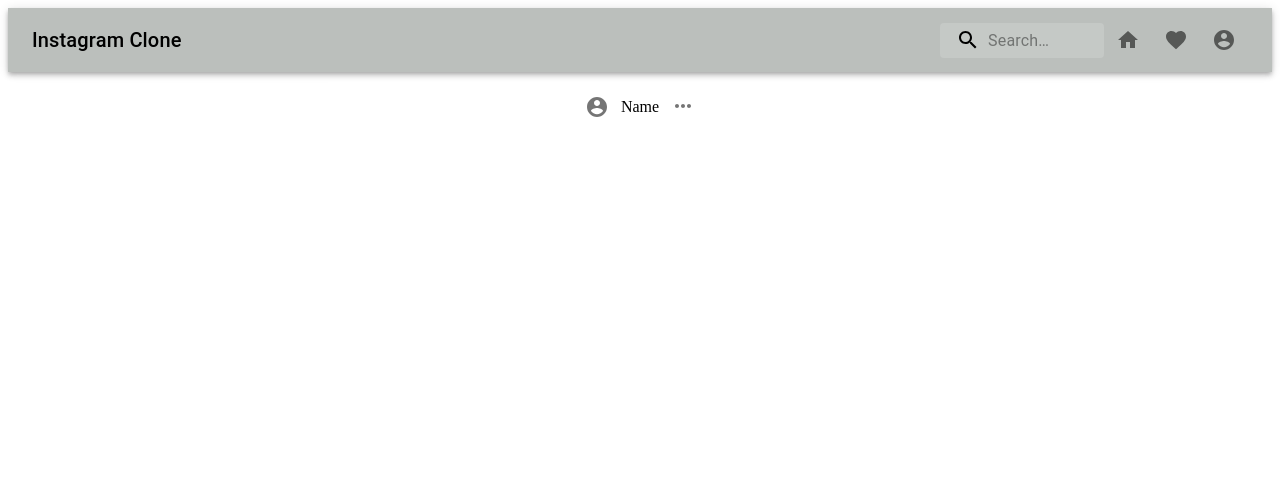
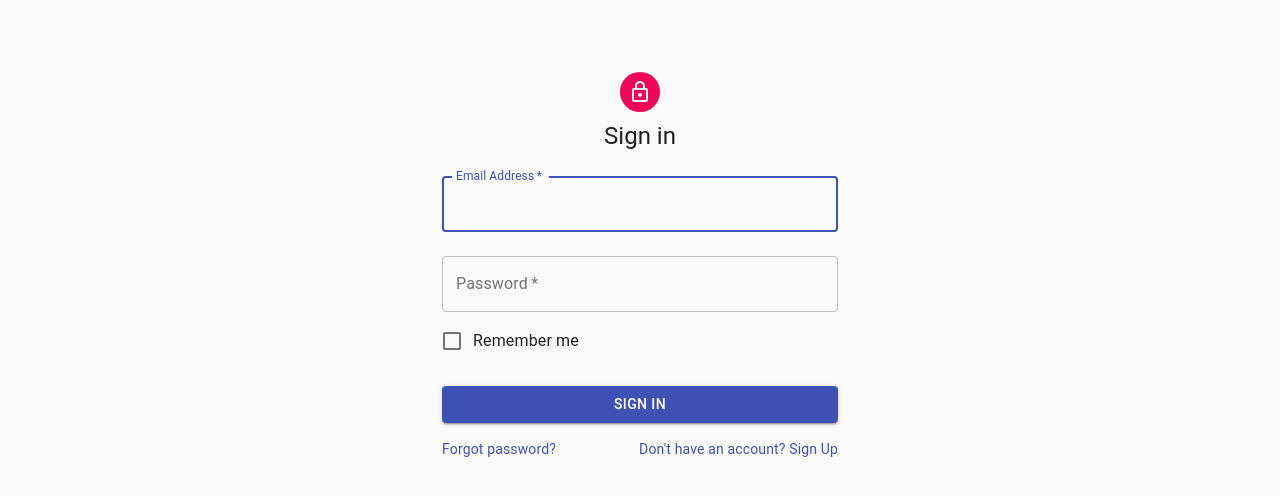
Before and after one commit to CristiCeban/instagram-clone, a React app in the folder client/: page / in a window 1280 px wide. Shown: the top 496 px of the page. Built offline with nearby package versions, Linux system fonts and the light colour scheme; the HTML template or start-up script is replaced by a standard one.

Commit message:
register screen

```diff
--- a/client/package.json
+++ b/client/package.json
@@ -17,6 +17,7 @@
     "@types/react-router-dom": "^5.1.6",
     "@types/yup": "^0.29.9",
     "aphrodite": "^2.4.0",
+    "axios": "^0.21.0",
     "formik": "^2.2.5",
     "react": "^16.14.0",
     "react-activity": "^1.2.2",
--- a/client/src/navigation/Navigation.tsx
+++ b/client/src/navigation/Navigation.tsx
@@ -8,6 +8,7 @@ import {useSelector} from "react-redux";
 import {ApplicationState} from "../redux/reducers";
 import Main from "../screens/main/Main";
 import NavBar from "../components/navBar/NavBar";
+import RegisterScreen from "../screens/auth/RegisterScreen";
 
 
 const Navigation = () => {
@@ -15,7 +16,7 @@ const Navigation = () => {
     return (
         <Router>
             <Route exact path={'/'} render={() =>(
-                isLogged ?
+                !isLogged ?
                     <Route component={AuthScreen}/>
                 :
                     <>
@@ -24,6 +25,26 @@ const Navigation = () => {
                     </>
                 )
             }/>
+            <Route exact path={'/signIn'} render={() =>(
+                !isLogged ?
+                    <Route component={AuthScreen}/>
+                    :
+                    <>
+                        <NavBar/>
+                        <Route component={Main}/>
+                    </>
+            )
+            }/>
+            <Route exact path={'/signUp'} render={()=>(
+                !isLogged ?
+                    <Route component={RegisterScreen}/>
+                    :
+                    <>
+                        <NavBar/>
+                        <Route component={Main}/>
+                    </>
+            )
+            }/>
         </Router>
     )
 }
--- a/client/src/screens/auth/AuthScreen.tsx
+++ b/client/src/screens/auth/AuthScreen.tsx
@@ -13,6 +13,7 @@ import LockOutlinedIcon from '@material-ui/icons/LockOutlined';
 import Typography from '@material-ui/core/Typography';
 import { makeStyles } from '@material-ui/core/styles';
 import Container from '@material-ui/core/Container';
+// @ts-ignore
 import { Bounce } from 'react-activity';
 import 'react-activity/dist/react-activity.css';
 import * as yup from 'yup'
@@ -44,7 +45,7 @@ const AuthScreen = () =>{
     const formikRef = useRef(null);
 
 
-    const signUp = () => {
+    const onSignIn= () => {
         dispatch(onLogin({email : 'a',password : 'a'}))
     }
 
@@ -102,7 +103,7 @@ const AuthScreen = () =>{
                                     variant="contained"
                                     color="primary"
                                     className={classes.submit}
-                                    onClick={signUp}
+                                    onClick={onSignIn}
                                 >
                                      <div style={{minHeight:25}}>
                                          {inProgress ?
@@ -120,7 +121,7 @@ const AuthScreen = () =>{
                                         </Link>
                                     </Grid>
                                     <Grid item>
-                                        <Link href="#" variant="body2">
+                                        <Link href="/signUp" variant="body2">
                                             {"Don't have an account? Sign Up"}
                                         </Link>
                                     </Grid>
--- /dev/null
+++ b/client/src/screens/auth/RegisterScreen.tsx
@@ -0,0 +1,179 @@
+import React, {useRef} from "react";
+import * as yup from "yup";
+import {makeStyles} from "@material-ui/core/styles";
+import {useDispatch, useSelector} from "react-redux";
+import {ApplicationState} from "../../redux/reducers";
+import Container from "@material-ui/core/Container";
+import {Formik} from "formik";
+import CssBaseline from "@material-ui/core/CssBaseline";
+import Avatar from "@material-ui/core/Avatar";
+import LockOutlinedIcon from "@material-ui/icons/LockOutlined";
+import Typography from "@material-ui/core/Typography";
+import TextField from "@material-ui/core/TextField";
+import FormControlLabel from "@material-ui/core/FormControlLabel";
+import Checkbox from "@material-ui/core/Checkbox";
+import Button from "@material-ui/core/Button";
+import Grid from "@material-ui/core/Grid";
+import Link from "@material-ui/core/Link";
+import Box from "@material-ui/core/Box";
+// @ts-ignore
+import { Bounce } from 'react-activity';
+import {onLogin} from "../../redux/actions/authActions";
+
+
+
+const initFormValue = {
+    email: '',
+    name : '',
+    password: '',
+}
+const validationSchema = yup.object().shape({
+    email: yup.string()
+        .label('Email')
+        .email('Enter a valid email')
+        .required('Please enter an email'),
+    password: yup.string()
+        .label('Password')
+        .required()
+        .min(4, 'Password must have at least 4 characters '),
+    name : yup.string()
+        .label('name')
+        .required()
+        .min(4,'Name must have at least 4 characters'),
+});
+
+const RegisterScreen = () => {
+    const dispatch = useDispatch();
+    const classes = useStyles();
+    const {inProgress} = useSelector((state: ApplicationState) => state.authReducer);
+    const formikRef = useRef(null);
+
+    const onSignIn= () => {
+        console.log('sign in');
+        dispatch(onLogin({email : 'a',password : 'a'}))
+    }
+    return (
+        <Container component="main" maxWidth="xs">
+            <Formik
+                innerRef={formikRef}
+                validationSchema={validationSchema}
+                initialValues={initFormValue}
+                onSubmit={onSignIn}
+            >
+                {({
+                      handleChange,
+                      handleSubmit,
+                      errors,
+                      touched,
+                      handleBlur,
+                      setFieldValue,
+                      values
+                  }) => (
+                    <>
+                        <CssBaseline />
+                        <div className={classes.paper}>
+                            <Avatar className={classes.avatar}>
+                                <LockOutlinedIcon />
+                            </Avatar>
+                            <Typography component="h1" variant="h5">
+                                Sign Up
+                            </Typography>
+                            <form className={classes.form} onSubmit={onSignIn}>
+                                <TextField
+                                    variant="outlined"
+                                    margin="normal"
+                                    required
+                                    fullWidth
+                                    id="email"
+                                    label="Email Address"
+                                    name="email"
+                                    autoComplete="email"
+                                    autoFocus
+                                />
+                                <TextField
+                                    variant="outlined"
+                                    margin="normal"
+                                    required
+                                    fullWidth
+                                    name="name"
+                                    label="name"
+                                    type="name"
+                                    id="name"
+                                    autoComplete="name"
+                                />
+                                <TextField
+                                    variant="outlined"
+                                    margin="normal"
+                                    required
+                                    fullWidth
+                                    name="password"
+                                    label="Password"
+                                    type="password"
+                                    id="password"
+                                    autoComplete="current-password"
+                                />
+                                <FormControlLabel
+                                    control={<Checkbox value="remember" color="primary" />}
+                                    label="Remember me"
+                                />
+                                <Button
+                                    type='button'
+                                    fullWidth
+                                    variant="contained"
+                                    color="primary"
+                                    className={classes.submit}
+                                    onClick={() => handleSubmit()}
+                                >
+                                    <div style={{minHeight:25}}>
+                                        {inProgress ?
+                                            <Bounce style={{marginTop:25}}/>
+                                            :
+                                            'Sign in'
+                                        }
+                                    </div>
+
+                                </Button>
+                                <Grid container>
+                                    <Grid item xs>
+                                        <Link href="#" variant="body2">
+                                            Forgot password?
+                                        </Link>
+                                    </Grid>
+                                    <Grid item>
+                                        <Link href="/signIn" variant="body2">
+                                            {"Already have an account? Sign In"}
+                                        </Link>
+                                    </Grid>
+                                </Grid>
+                            </form>
+                        </div>
+                        <Box mt={8}/>
+                    </>
+                )}
+            </Formik>
+        </Container>
+    );
+}
+
+const useStyles = makeStyles((theme) => ({
+    paper: {
+        marginTop: theme.spacing(8),
+        display: 'flex',
+        flexDirection: 'column',
+        alignItems: 'center',
+    },
+    avatar: {
+        margin: theme.spacing(1),
+        backgroundColor: theme.palette.secondary.main,
+    },
+    form: {
+        width: '100%', // Fix IE 11 issue.
+        marginTop: theme.spacing(1),
+    },
+    submit: {
+        margin: theme.spacing(3, 0, 2),
+    },
+}));
+
+
+export default RegisterScreen
```
Also changed, not shown: client/src/config/config.ts (added, +7 -0 lines), client/src/services/api.ts (added, +67 -0 lines), 4 other files (tests, documents, lock files or other folders).
